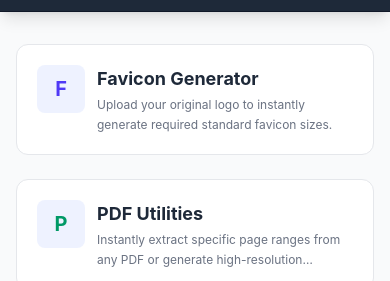
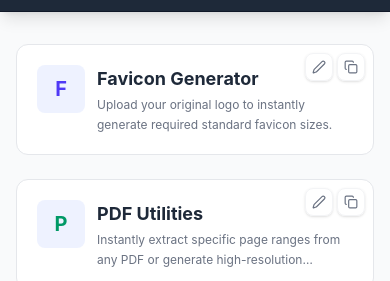
Before and after one commit to HypertextAssassin0273/web-tools, a React (Vite) app: page / in a window 390 px wide. Shown: the part 244-525 px from the top of the page. Built offline with nearby package versions, Linux system fonts and the light colour scheme.

Commit message:
fix(ui): adjust opacity behavior for tool action buttons on hover for improved visibility

```diff
--- a/src/App.jsx
+++ b/src/App.jsx
@@ -267,7 +267,7 @@ export default function App() {
                 onClick={() => handleToolOpen(tool)}
                 className={`group block bg-white dark:bg-gray-900 border border-gray-200 dark:border-gray-800 rounded-xl ${cardPaddingClass} cursor-pointer relative hover:-translate-y-1 hover:shadow-2xl hover:shadow-blue-100 dark:hover:shadow-black/50 hover:border-blue-300 dark:hover:border-blue-700 transition-all duration-300 flex flex-col h-full`}
               >
-                <div className="opacity-0 group-hover:opacity-100 transition-opacity absolute top-2 right-2 flex gap-1 z-20">
+                <div className="opacity-100 md:opacity-0 md:group-hover:opacity-100 focus-within:opacity-100 transition-opacity absolute top-2 right-2 flex gap-1 z-20">
                   <button onClick={(e) => { e.stopPropagation(); setActiveModal({ type: 'publish', tool }); }} className="p-1.5 bg-white/90 dark:bg-gray-800/90 hover:bg-gray-100 dark:hover:bg-gray-700 rounded-lg text-gray-500 dark:text-gray-400 shadow-sm border border-gray-100 dark:border-gray-700 transition-colors" title="Edit">
                     <Edit2 size={14} />
                   </button>
```
